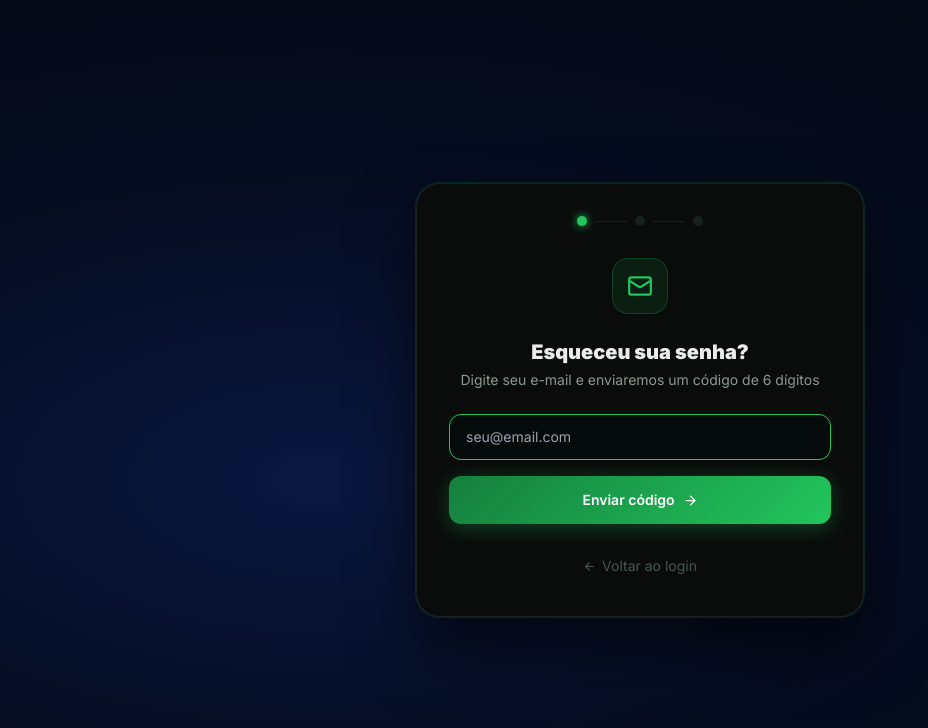
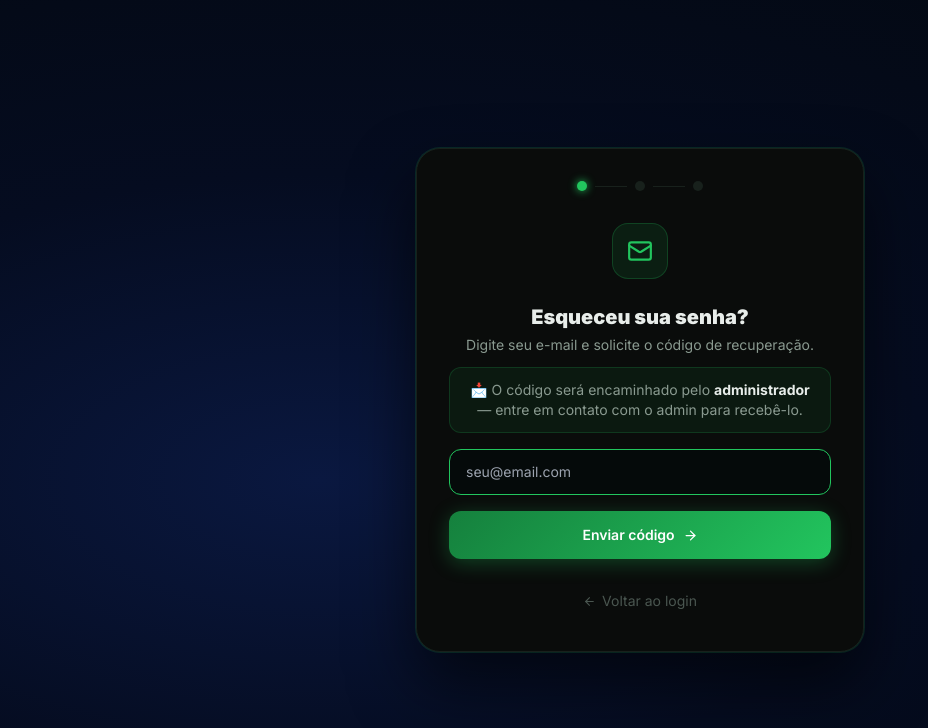
Before and after one commit to kleberdev8535/dashboard-madm, a Next.js app in the folder frontend/: page /forgot-password in a window 1280 px wide. Shown: the top 728 px of the page, without its empty margins (0-928 px from the left). Built offline with nearby package versions, Linux system fonts and the light colour scheme.

Commit message:
feat: aviso de contato com admin na tela de recuperacao de senha

```diff
--- a/frontend/src/app/forgot-password/page.tsx
+++ b/frontend/src/app/forgot-password/page.tsx
@@ -121,9 +121,12 @@ export default function ForgotPasswordPage() {
                   <Mail size={26} style={{ color: '#22c55e' }} />
                 </div>
                 <h1 className="text-xl font-black text-center mb-1" style={{ color: '#e8edea' }}>Esqueceu sua senha?</h1>
-                <p className="text-sm text-center mb-6" style={{ color: '#8a9a90' }}>
-                  Digite seu e-mail e enviaremos um código de 6 dígitos
+                <p className="text-sm text-center mb-3" style={{ color: '#8a9a90' }}>
+                  Digite seu e-mail e solicite o código de recuperação.
                 </p>
+                <div className="rounded-xl px-4 py-3 mb-4 text-center text-sm" style={{ background: 'rgba(34,197,94,0.07)', border: '1px solid rgba(34,197,94,0.18)', color: '#8a9a90' }}>
+                  📩 O código será encaminhado pelo <strong style={{ color: '#e8edea' }}>administrador</strong> — entre em contato com o admin para recebê-lo.
+                </div>
                 <form onSubmit={handleSendCode} className="space-y-4">
                   <input
                     type="email" placeholder="seu@email.com" value={email}
```
